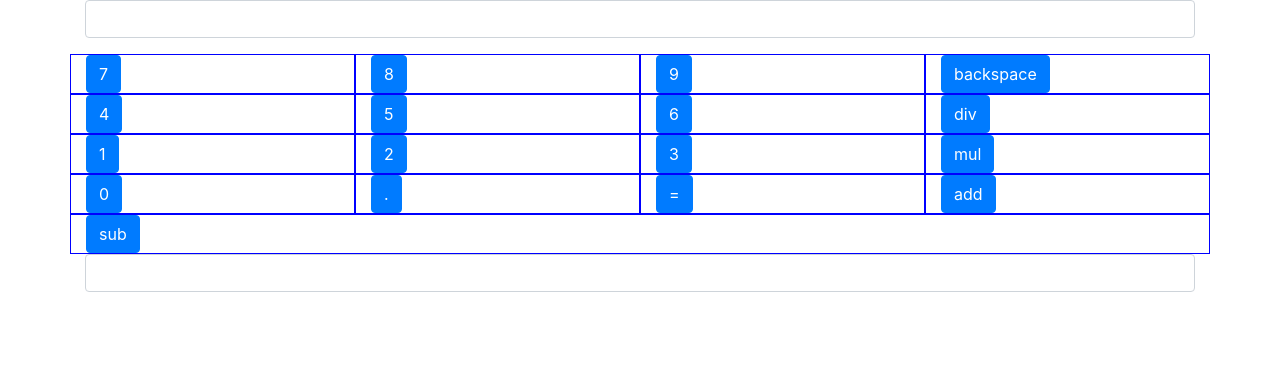
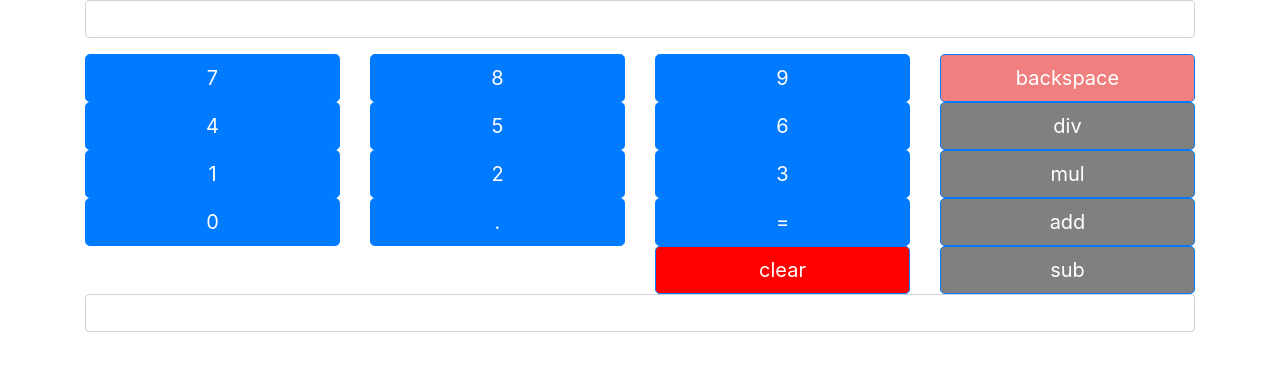
Before and after one commit to TusharSariya/WebCalculator, a plain HTML site: page main.html in a window 1280 px wide. Drawn offline with nearby package versions, Linux system fonts and the light colour scheme.

Commit message:
added styling

```diff
--- a/main.html
+++ b/main.html
@@ -8,11 +8,10 @@
 
     <!-- Bootstrap CSS -->
     <link rel="stylesheet" href="https://stackpath.bootstrapcdn.com/bootstrap/4.3.1/css/bootstrap.min.css" integrity="sha384-ggOyR0iXCbMQv3Xipma34MD+dH/1fQ784/j6cY/iJTQUOhcWr7x9JvoRxT2MZw1T" crossorigin="anonymous">
-    <link rel="stylesheet" href="css/styles.css?v=1.0">
+    <link rel="stylesheet" href="style.css?v=1.0">
     <script src="main.js"></script>
   </head>
   <body>
-    <link rel="stylesheet" href="style.css">
     <div class="container">
       <form>
         <div class="form-group">
@@ -22,63 +21,68 @@
       </form>
       <div class="row">
         <div class="col">
-          <button type="button" class="btn btn-primary" onclick="inputNum(7);">7</button>
+          <button type="button" class="btn btn-primary btn-lg btn-block nums" onclick="inputNum(7);">7</button>
         </div>
         <div class="col">
-          <button type="button" class="btn btn-primary" onclick="inputNum(8);">8</button>
+          <button type="button" class="btn btn-primary btn-lg btn-block nums" onclick="inputNum(8);">8</button>
         </div>
         <div class="col">
-          <button type="button" class="btn btn-primary" onclick="inputNum(9);">9</button>
+          <button type="button" class="btn btn-primary btn-lg btn-block nums" onclick="inputNum(9);">9</button>
         </div>
         <div class="col">
-          <button type="button" class="btn btn-primary" onclick="backspace();">backspace</button>
+          <button type="button" class="btn btn-primary btn-lg btn-block backspace" onclick="backspace();">backspace</button>
         </div>
       </div>
       <div class="row">
         <div class="col">
-          <button type="button" class="btn btn-primary" onclick="inputNum(4);">4</button>
+          <button type="button" class="btn btn-primary btn-lg btn-block nums" onclick="inputNum(4);">4</button>
         </div>
         <div class="col">
-          <button type="button" class="btn btn-primary" onclick="inputNum(5);">5</button>
+          <button type="button" class="btn btn-primary btn-lg btn-block nums" onclick="inputNum(5);">5</button>
         </div>
         <div class="col">
-          <button type="button" class="btn btn-primary" onclick="inputNum(6);">6</button>
+          <button type="button" class="btn btn-primary btn-lg btn-block nums" onclick="inputNum(6);">6</button>
         </div>
         <div class="col">
-          <button type="button" class="btn btn-primary" onclick="Operator('div')">div</button>
+          <button type="button" class="btn btn-primary btn-lg btn-block operation" onclick="Operator('div')">div</button>
         </div>
       </div>
       <div class="row">
         <div class="col">
-          <button type="button" class="btn btn-primary" onclick="inputNum(1);">1</button>
+          <button type="button" class="btn btn-primary btn-lg btn-block nums" onclick="inputNum(1);">1</button>
         </div>
         <div class="col">
-          <button type="button" class="btn btn-primary" onclick="inputNum(2);">2</button>
+          <button type="button" class="btn btn-primary btn-lg btn-block nums" onclick="inputNum(2);">2</button>
         </div>
         <div class="col">
-          <button type="button" class="btn btn-primary" onclick="inputNum(3);">3</button>
+          <button type="button" class="btn btn-primary btn-lg btn-block nums" onclick="inputNum(3);">3</button>
         </div>
         <div class="col">
-          <button type="button" class="btn btn-primary" onclick="Operator('mul')">mul</button>
+          <button type="button" class="btn btn-primary btn-lg btn-block operation" onclick="Operator('mul')">mul</button>
         </div>
       </div>
       <div class="row">
         <div class="col">
-          <button type="button" class="btn btn-primary" onclick="inputNum(0);">0</button>
+          <button type="button" class="btn btn-primary btn-lg btn-block nums" onclick="inputNum(0);">0</button>
         </div>
         <div class="col">
-          <button type="button" class="btn btn-primary " onclick="inputNum('.');">.</button>
+          <button type="button" class="btn btn-primary btn-lg btn-block nums" onclick="inputNum('.');">.</button>
         </div>
         <div class="col">
-          <button type="button" class="btn btn-primary" onclick="Compute()">=</button>
+          <button type="button" class="btn btn-primary btn-lg btn-block equals" onclick="Compute()">=</button>
         </div>
         <div class="col">
-          <button type="button" class="btn btn-primary" onclick="Operator('add')">add</button>
+          <button type="button" class="btn btn-primary btn-lg btn-block operation" onclick="Operator('add')">add</button>
         </div>
       </div>
       <div class="row">
+        <div class="col"></div>
+        <div class="col"></div>
         <div class="col">
-          <button type="button" class="btn btn-primary" onclick="Operator('sub')">sub</button>
+          <button type="button" class="btn btn-primary btn-lg btn-block clearAll" onclick="clearAll()">clear</button>
+        </div>
+        <div class="col">
+          <button type="button" class="btn btn-primary btn-lg btn-block operation" onclick="Operator('sub')">sub</button>
         </div>
       </div>
       <form>
--- a/main.js
+++ b/main.js
@@ -2,6 +2,7 @@ let numStr = "";
 let numFirst, numSeccond;
 let Operation = "";
 let sum;
+//Boolean continueOperation = false;
 
 function inputNum(inNum) {
     numStr +=inNum;
@@ -12,7 +13,10 @@ function Operator(operation) {
         Operation = operation;
     }
     else {
-        alert("already created an operator");
+        alert("already allocated an operator");
+        //numFirst = parseFloat(numSeccond);
+        //numStr = "";
+        //Operation = operation;
     }
     numFirst = parseFloat(numStr);
     numStr ="";
@@ -24,14 +28,17 @@ function Compute() {
     if(Operation == "add") {
         sum = numFirst + numSeccond;
     }
-    if(Operator == "sub") {
+    else if(Operation == "sub") {
         sum = numFirst - numSeccond;
     }
-    if(Operator == "mul") {
+    else if(Operation == "mul") {
         sum = numFirst * numSeccond;
     }
-    if(Operator == "div") {
+    else if(Operation == "div") {
         sum = numFirst / numSeccond;
+    }
+    else {
+        alert("invalid operator passed");
     }
     document.getElementById("output").value = sum;
 }
@@ -40,3 +47,10 @@ function backspace() {
     numStr = numStr.slice(0,-1);
     document.getElementById("inputNum").value = numStr;
 }
+
+function clearAll() {
+    numFirst = 0;
+    numSeccond = 0;
+    numStr = "";
+    document.getElementById("inputNum").value = numStr;
+}
--- a/style.css
+++ b/style.css
@@ -1,3 +1,18 @@
-div[class^="col"] {
-	border: 1px blue solid;
+.nums {
+
 }
+
+.operation {
+	background: gray;
+}
+
+.body {
+	background-color: black;
+}
+
+.clearAll {
+	background: red;
+}
+.backspace {
+	background: lightcoral;
+}
```
